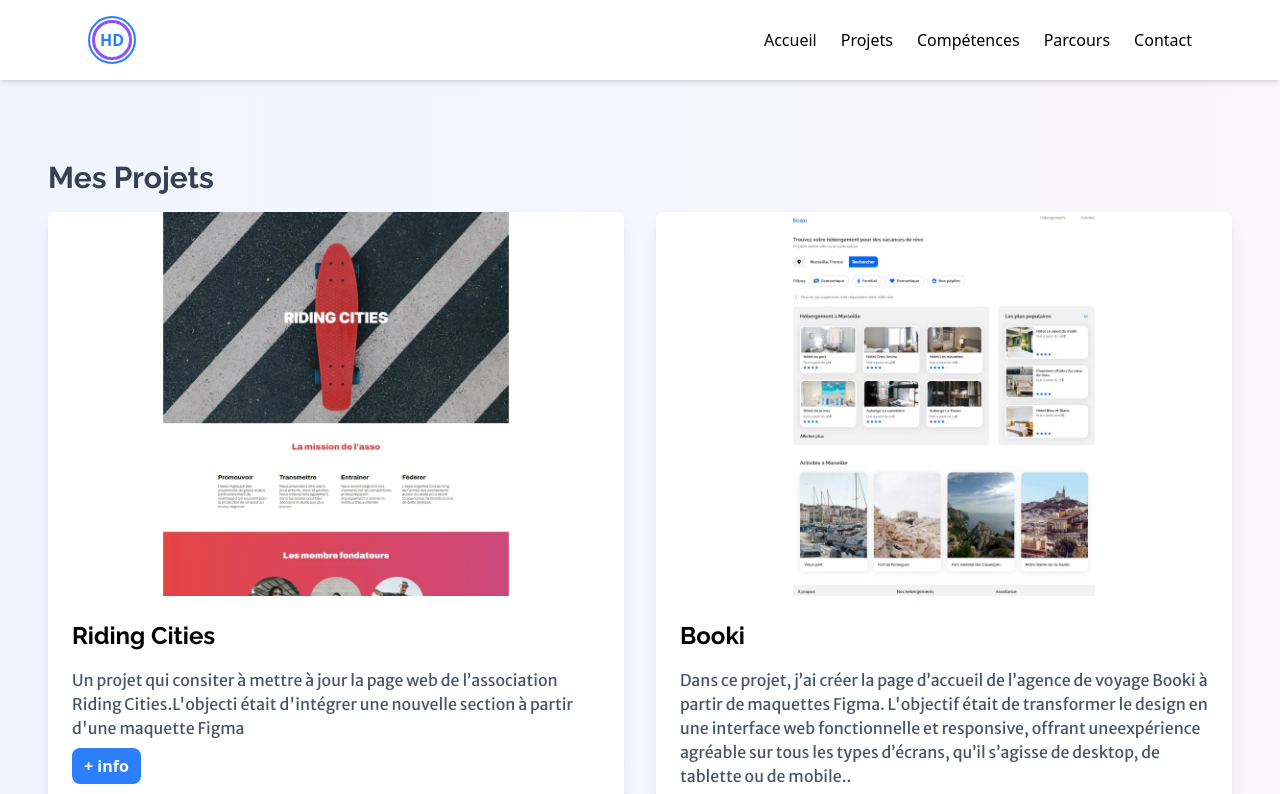
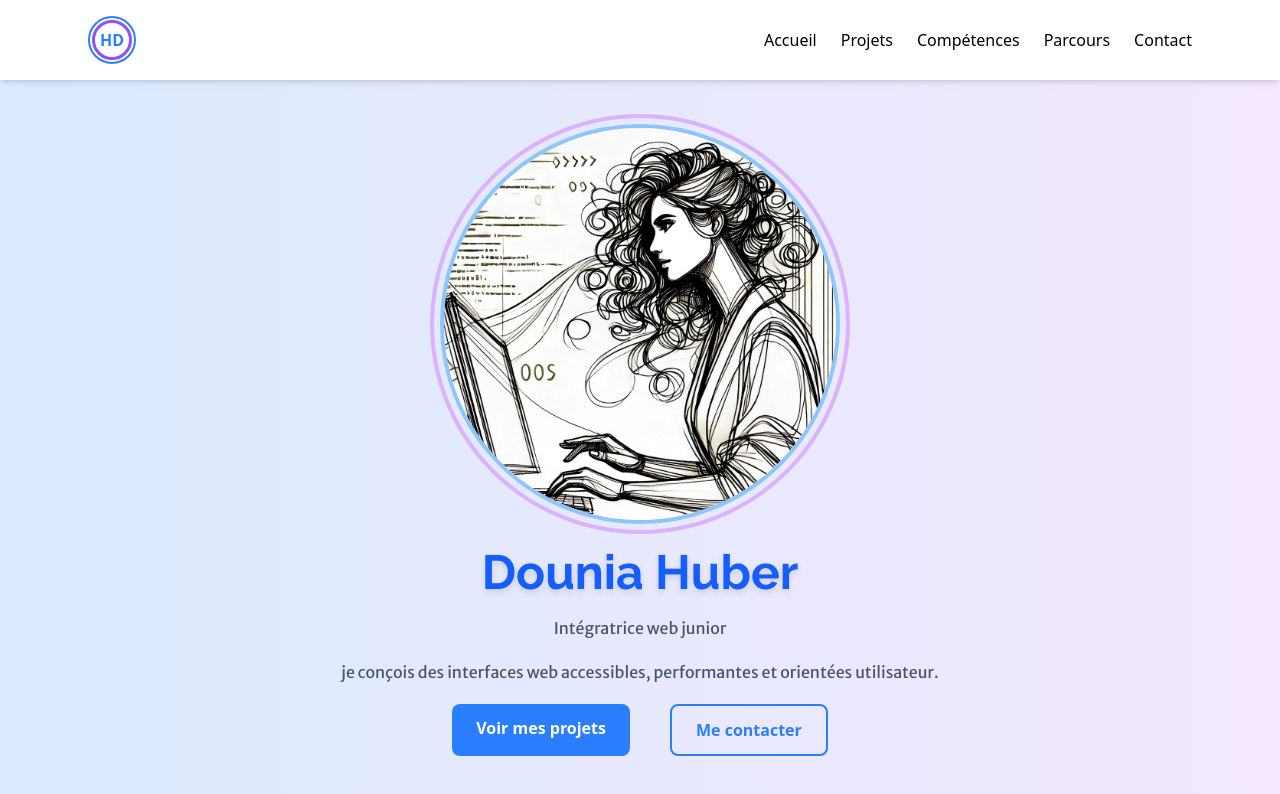
Before and after one commit to Dounia44/Portfolio, a React (Vite) app: page / in a window 1280 px wide. Shown: the top 794 px of the page. Built offline with nearby package versions, Linux system fonts and the light colour scheme.

Commit message:
feat: ajout du composant Hero

```diff
--- a/src/App.jsx
+++ b/src/App.jsx
@@ -1,4 +1,5 @@
 import Header from "./components/Header";
+import Hero from "./components/Hero";
 import Projects from "./components/Projects";
 import Footer from "./components/Footer";
 
@@ -6,6 +7,7 @@ function App() {
   return (
     <div>
       <Header />
+      <Hero />
       <Projects />
       <Footer />
     </div>
--- /dev/null
+++ b/src/components/Hero.jsx
@@ -0,0 +1,36 @@
+import Button from "./Button";
+import webdev from "../assets/images/webdev.webp";
+
+const Hero = () => {
+  return (
+    <section
+      id="hero"
+      className="min-h-screen flex flex-col justify-center mt-10 items-center text-center px-6 bg-linear-to-r from-blue-100 to-purple-100"
+    >
+      {/* Cercles + image */}
+      <div className="mb-6 flex justify-center items-center">
+        <div className="absolute w-64 h-64 md:w-105 md:h-105 rounded-full border-4 border-purple-300"></div>
+
+        <img
+          src={webdev}
+          alt="illustration Femme développeur"
+          className="w-64 h-64 lg:w-100 lg:h-100 rounded-full object-cover border-4 border-blue-300"
+        />
+      </div>
+      <h1 className="mb-5">Dounia Huber</h1>
+      <p className="mb-5">Intégratrice web junior</p>
+      <p className="mb-5">
+        je conçois des interfaces web accessibles, performantes et orientées
+        utilisateur.
+      </p>
+      <div className="flex flex-col gap-4 md:gap-10 sm:flex-row">
+        <Button href="#projects">Voir mes projets</Button>
+        <Button href="#contact" variant="secondary">
+          Me contacter
+        </Button>
+      </div>
+    </section>
+  );
+};
+
+export default Hero;
```
Also changed, not shown: src/assets/images/webdev.webp (added).
